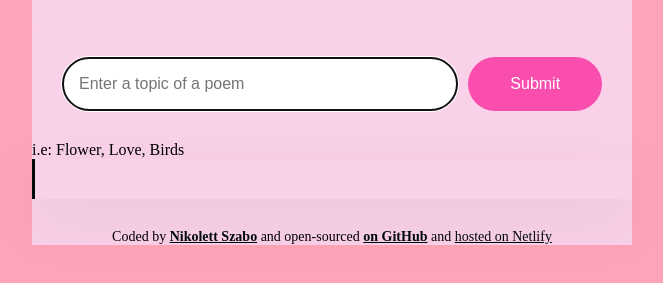
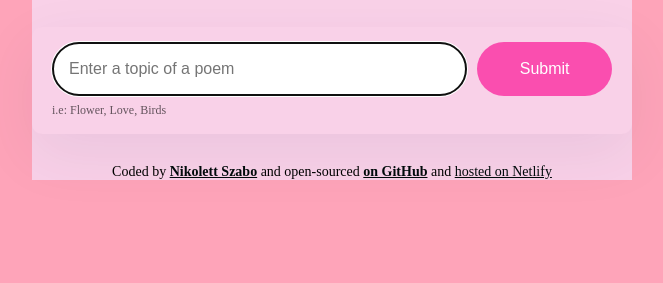
Before and after one commit to fadzsii/AI-Poems, a plain HTML site: page index.html in a window 1280 px wide. Shown: the part 177-460 px from the top of the page, without its empty margins (308-971 px from the left). Drawn offline with nearby package versions, Linux system fonts and the light colour scheme.

Commit message:
added some extra css

```diff
--- a/src/style.css
+++ b/src/style.css
@@ -29,11 +29,24 @@ main{
     margin-bottom: 30px;
 }
 
-form {
+.form-container {
     padding: 30px;
     background-color: rgb(249, 209, 232);
     border-radius: 10px;
+    margin-bottom: 30px;
+    box-shadow: 0px 20px 60px rgba(65, 50, 100, 0.08);
+    padding: 15px 20px;
+}
+
+form {
     display: flex;
+}
+
+.hint {
+    line-height: 1.5;
+    margin-top: 5px;
+    opacity: 0.6;
+    font-size: 12px;
 }
 
 .instructions {
@@ -66,6 +79,10 @@ form {
     box-shadow: 0px 20px 60px rgba(65, 50, 100, 0.08);
 }
 
+.hidden {
+    display: none;
+}
+
 footer {
     text-align: center;
     font-size: 14px;
```
